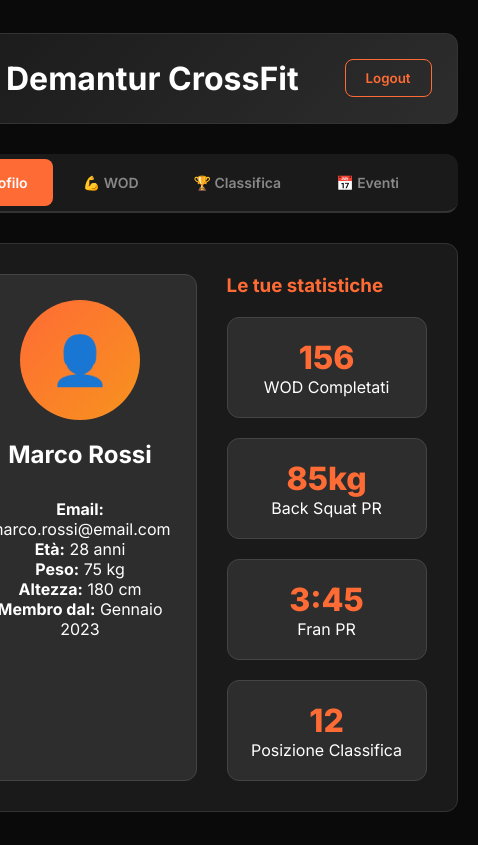
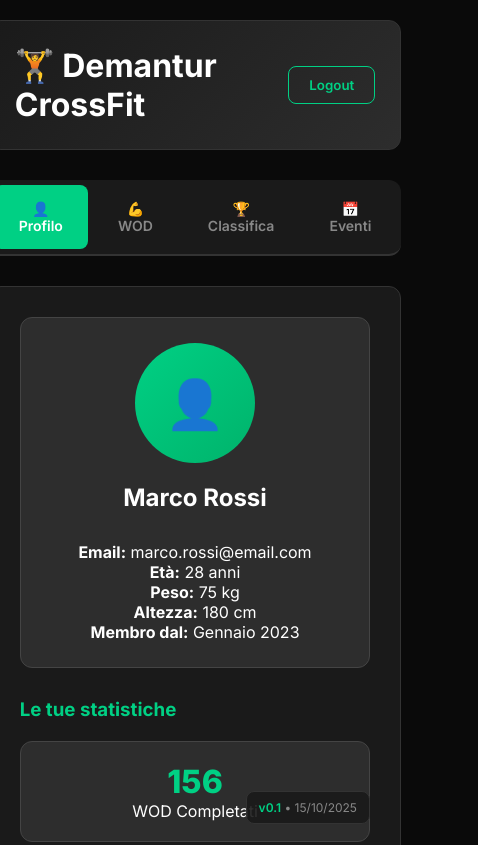
Before and after one commit to samusam91/sistema-login, a plain HTML site: page dashboard.html in a window 390 px wide. Shown: the top 845 px of the page, 478 px wide, since content can reach past the window. Drawn offline with Linux system fonts and the light colour scheme.

Commit message:
UI improvements: green theme, mobile responsive profile, version info
- Change color scheme from orange to green (#00d084) to match demanturprogram.com
- Fix mobile responsive layout for profile section (single column on mobile)
- Add version info widget (v0.1) with current date in bottom right
- Maintain all existing functionality with improved visual design

```diff
--- a/dashboard.html
+++ b/dashboard.html
@@ -53,7 +53,7 @@
             font-size: 14px;
         }
         .nav-tab.active {
-            background: #ff6b35;
+            background: #00d084;
             color: white;
         }
         .nav-tab:hover:not(.active) {
@@ -72,8 +72,13 @@
         }
         .profile-grid {
             display: grid;
-            grid-template-columns: 1fr 2fr;
+            grid-template-columns: 1fr;
             gap: 30px;
+        }
+        @media (min-width: 768px) {
+            .profile-grid {
+                grid-template-columns: 1fr 2fr;
+            }
         }
         .profile-card {
             background: #2d2d2d;
@@ -86,7 +91,7 @@
             width: 120px;
             height: 120px;
             border-radius: 50%;
-            background: linear-gradient(135deg, #ff6b35 0%, #f7931e 100%);
+            background: linear-gradient(135deg, #00d084 0%, #00b36b 100%);
             margin: 0 auto 20px;
             display: flex;
             align-items: center;
@@ -109,7 +114,7 @@
         .stat-number {
             font-size: 2em;
             font-weight: 800;
-            color: #ff6b35;
+            color: #00d084;
         }
         .wod-form {
             background: #2d2d2d;
@@ -139,10 +144,10 @@
         }
         .form-group input:focus, .form-group select:focus, .form-group textarea:focus {
             outline: none;
-            border-color: #ff6b35;
+            border-color: #00d084;
         }
         .btn {
-            background: linear-gradient(135deg, #ff6b35 0%, #f7931e 100%);
+            background: linear-gradient(135deg, #00d084 0%, #00b36b 100%);
             color: white;
             padding: 12px 25px;
             border: none;
@@ -154,7 +159,7 @@
         }
         .btn:hover {
             transform: translateY(-2px);
-            box-shadow: 0 5px 15px rgba(255, 107, 53, 0.4);
+            box-shadow: 0 5px 15px rgba(0, 208, 132, 0.4);
         }
         .wod-history {
             margin-top: 30px;
@@ -164,7 +169,7 @@
             padding: 20px;
             border-radius: 12px;
             margin-bottom: 15px;
-            border-left: 4px solid #ff6b35;
+            border-left: 4px solid #00d084;
             border: 1px solid #444;
         }
         .leaderboard {
@@ -185,7 +190,7 @@
             width: 50px;
             height: 50px;
             border-radius: 50%;
-            background: #ff6b35;
+            background: #00d084;
             color: white;
             display: flex;
             align-items: center;
@@ -216,10 +221,10 @@
             padding: 25px;
             border-radius: 12px;
             border: 1px solid #444;
-            border-left: 4px solid #ff6b35;
+            border-left: 4px solid #00d084;
         }
         .event-date {
-            background: linear-gradient(135deg, #ff6b35 0%, #f7931e 100%);
+            background: linear-gradient(135deg, #00d084 0%, #00b36b 100%);
             color: white;
             padding: 8px 16px;
             border-radius: 20px;
@@ -232,16 +237,16 @@
         }
         .logout-btn {
             background: transparent;
-            color: #ff6b35;
+            color: #00d084;
             padding: 10px 20px;
-            border: 1px solid #ff6b35;
+            border: 1px solid #00d084;
             border-radius: 8px;
             cursor: pointer;
             font-weight: 600;
             transition: all 0.3s;
         }
         .logout-btn:hover {
-            background: #ff6b35;
+            background: #00d084;
             color: white;
         }
         h1, h2, h3, h4 {
@@ -249,8 +254,24 @@
             font-weight: 700;
         }
         h3 {
-            color: #ff6b35;
+            color: #00d084;
             margin-bottom: 20px;
+        }
+        .version-info {
+            position: fixed;
+            bottom: 20px;
+            right: 20px;
+            background: rgba(26, 26, 26, 0.9);
+            color: #888;
+            padding: 8px 12px;
+            border-radius: 8px;
+            font-size: 12px;
+            border: 1px solid #333;
+            z-index: 1000;
+        }
+        .version-info .version {
+            color: #00d084;
+            font-weight: 600;
         }
     </style>
 </head>
@@ -440,7 +461,14 @@
         </div>
     </div>
 
+    <!-- Version Info -->
+    <div class="version-info">
+        <span class="version">v0.1</span> • <span id="versionDate"></span>
+    </div>
+
     <script>
+        // Set version date to today
+        document.getElementById('versionDate').textContent = new Date().toLocaleDateString('it-IT');
         function logout() {
             if (confirm('Sei sicuro di voler uscire?')) {
                 window.location.href = 'index.html';
```
